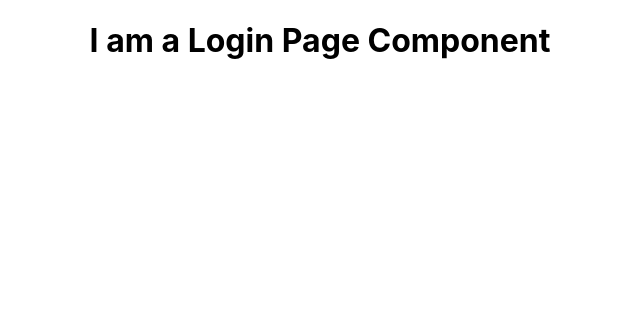
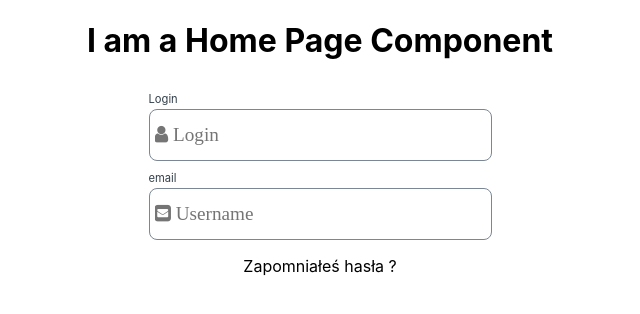
Before and after one commit to CC2021-WBL/GOOD-BOI-Application, a React (Create React App) app: page /login in a window 1280 px wide. Shown: the top 314 px of the page, without its empty margins (320-960 px from the left). Built offline with nearby package versions, Linux system fonts and the light colour scheme.

Commit message:
- Add LoginPage Form

```diff
--- a/package.json
+++ b/package.json
@@ -6,6 +6,7 @@
     "@testing-library/jest-dom": "^5.16.1",
     "@testing-library/react": "^12.1.2",
     "@testing-library/user-event": "^13.5.0",
+    "font-awesome": "^4.7.0",
     "prop-types": "^15.8.1",
     "react": "^17.0.2",
     "react-dom": "^17.0.2",
--- a/src/App.js
+++ b/src/App.js
@@ -1,33 +1,13 @@
-import { Route, Routes } from "react-router-dom";
 import "./App.css";
-import ClassesPage from "./components/pages/ClassesPage";
-import ClassSummaryPage from "./components/pages/ClassSummaryPage";
-import CompetitorsPage from "./components/pages/CompetitorsPage";
-import ContestsPage from "./components/pages/ContestsPage";
-import ExcersisesPage from "./components/pages/ExcersisesPage";
+// import PriSecBtn from "./components/PriSecBtn";
 import HomePage from "./components/pages/HomePage";
 import LoginPage from "./components/pages/LoginPage";
-import SingleSummaryPage from "./components/pages/SingleSummaryPage";
 
 function App() {
   return (
     <div className="App">
-      <Routes>
-        <Route path="/" element={<HomePage />} />
-        <Route path="/login" element={<LoginPage />} />
-        <Route path="/contests" element={<ContestsPage />} />
-        <Route path="/contest/1/classes" element={<ClassesPage />} />
-        <Route path="/contest/1/class/1" element={<CompetitorsPage />} />
-        <Route path="/contest/1/class/1/Woof" element={<ExcersisesPage />} />
-        <Route
-          path="/contest/1/class/1/Woof/summary"
-          element={<SingleSummaryPage />}
-        />
-        <Route
-          path="//contest/1/class/1/leaderboard"
-          element={<ClassSummaryPage />}
-        />
-      </Routes>
+      <HomePage />
+      <LoginPage />
     </div>
   );
 }
--- a/src/components/pages/LoginPage.js
+++ b/src/components/pages/LoginPage.js
@@ -1,5 +1,45 @@
+import styled from "styled-components";
+import "font-awesome/css/font-awesome.min.css";
+
+const Wrapper = styled.div`
+  display: flex;
+  justify-content: center;
+`;
+
+const StyledForm = styled.form`
+  width: 343px;
+  display: flex;
+  flex-direction: column;
+  label {
+    color: #323f4b;
+    font-size: 0.7em;
+    align-self: flex-start;
+    padding: 10px 0 3px 0;
+  }
+
+  input {
+    font-family: FontAwesome;
+    color: #7b8794;
+    font-size: 1.2em;
+    height: 48px;
+    border-radius: 8px;
+    border: 1px solid #7b8794;
+    padding-left: 5px;
+  }
+`;
+
 const LoginPage = () => {
-  return <h1>I am a Login Page Component</h1>;
+  return (
+    <Wrapper>
+      <StyledForm>
+        <label>Login</label>
+        <input type="text" placeholder="&#xF007; Login"></input>
+        <label>email</label>
+        <input type="email" placeholder="&#xF199; Username"></input>
+        <p>Zapomniałeś hasła ?</p>
+      </StyledForm>
+    </Wrapper>
+  );
 };
 
 export default LoginPage;
```
Also changed, not shown: 1 other file (tests, documents, lock files or other folders).
